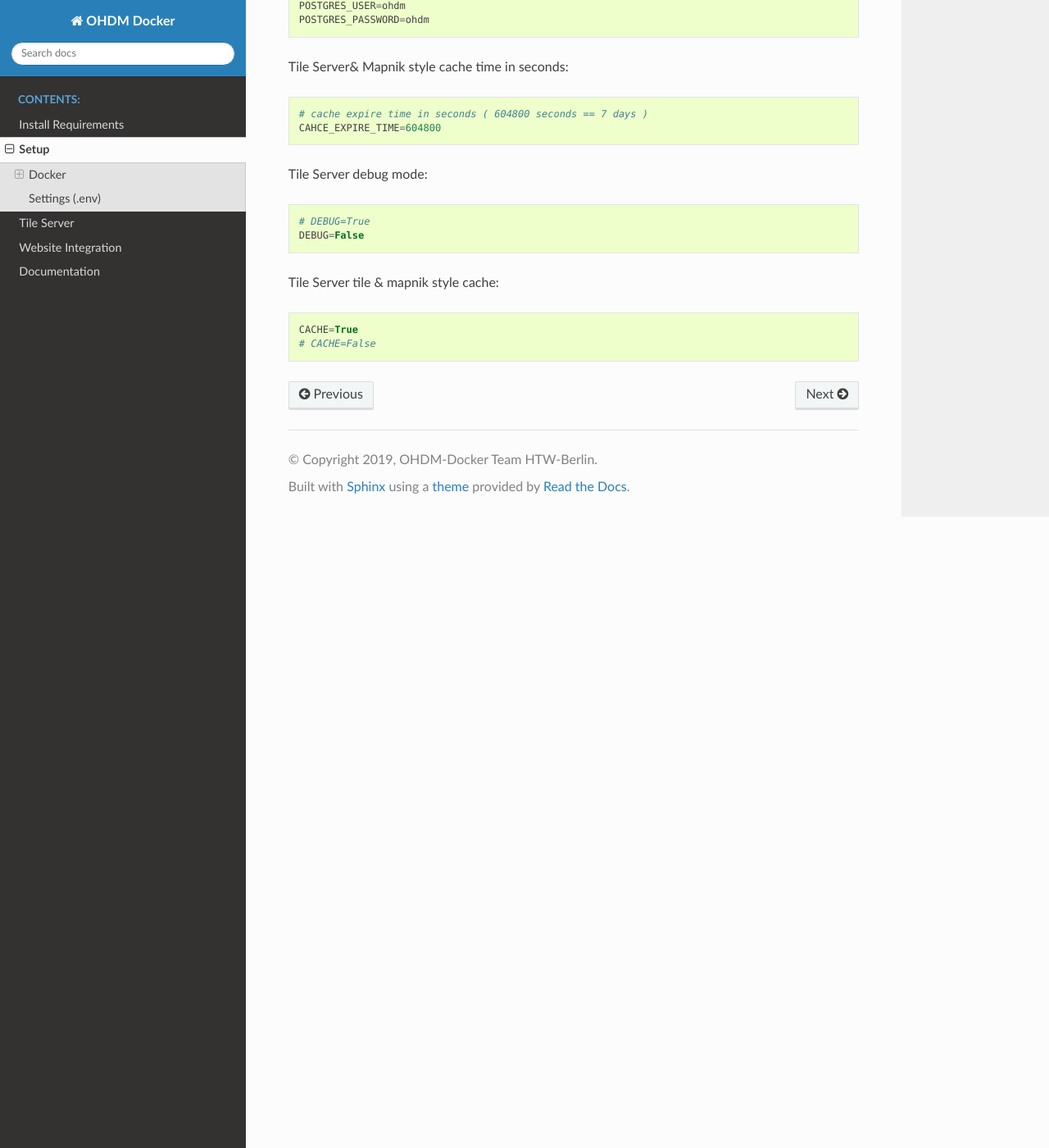
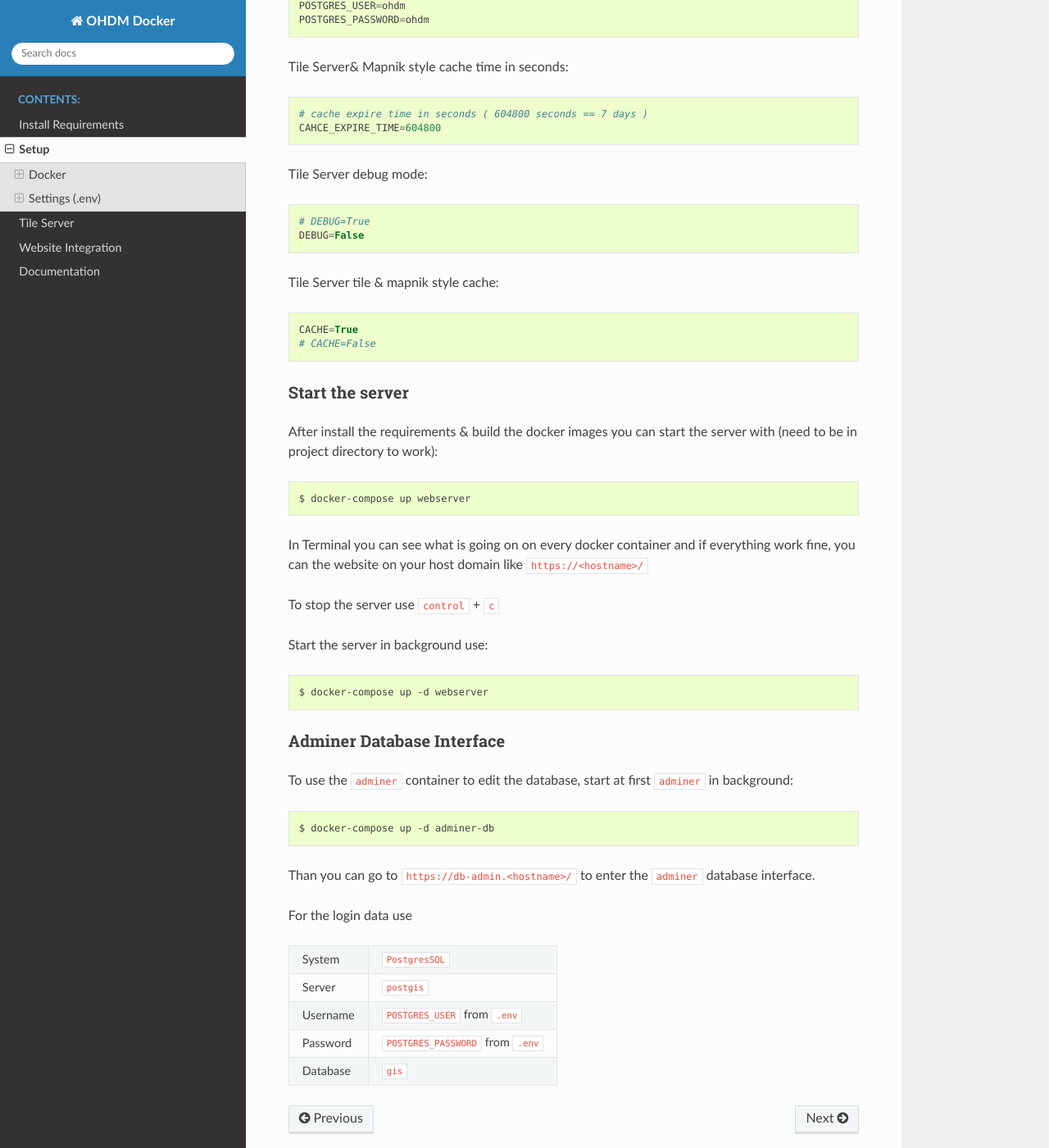
Before and after one commit to OpenHistoricalDataMap/MapnikTileServer, a Sphinx documentation site: the page built from docs/setup.rst, in a window 1280 px wide and 1400 px high, scrolled down 1130 px. Shown: the whole window at 82% size. Built offline with Sphinx 7.4.7 and the Read the Docs theme 2.0.0, drawn with Linux system fonts in a browser that asks for light colours; some of the changed text lies outside the part shown.

Commit message:
update docs

```diff
--- a/docs/setup.rst
+++ b/docs/setup.rst
@@ -15,7 +15,7 @@
 Build containers
 ^^^^^^^^^^^^^^^^
 
-To manually build every container::
+To manually build every image (need to be in project directory to work)::
 
     $ docker-compose build
 
@@ -58,3 +58,43 @@
 
     CACHE=True
     # CACHE=False
+
+Start the server
+^^^^^^^^^^^^^^^^
+
+After install the requirements & build the docker images you can start the server with (need to be in project directory
+to work)::
+
+    $ docker-compose up webserver
+
+In Terminal you can see what is going on on every docker container and if everything work fine, you can the website
+on your host domain like ``https://<hostname>/``
+
+To stop the server use ``control`` + ``c``
+
+Start the server in background use::
+
+    $ docker-compose up -d webserver
+
+Adminer Database Interface
+^^^^^^^^^^^^^^^^^^^^^^^^^^
+
+To use the ``adminer`` container to edit the database, start at first ``adminer`` in background::
+
+    $ docker-compose up -d adminer-db
+
+Than you can go to ``https://db-admin.<hostname>/`` to enter the ``adminer`` database interface.
+
+For the login data use
+
++----------+-------------------------------------+
+| System   | ``PostgresSQL``                     |
++----------+-------------------------------------+
+| Server   | ``postgis``                         |
++----------+-------------------------------------+
+| Username | ``POSTGRES_USER`` from ``.env``     |
++----------+-------------------------------------+
+| Password | ``POSTGRES_PASSWORD`` from ``.env`` |
++----------+-------------------------------------+
+| Database | ``gis``                             |
++----------+-------------------------------------+
```
Also changed, not shown: docs/install-requirements.rst (+8 -0 lines).
